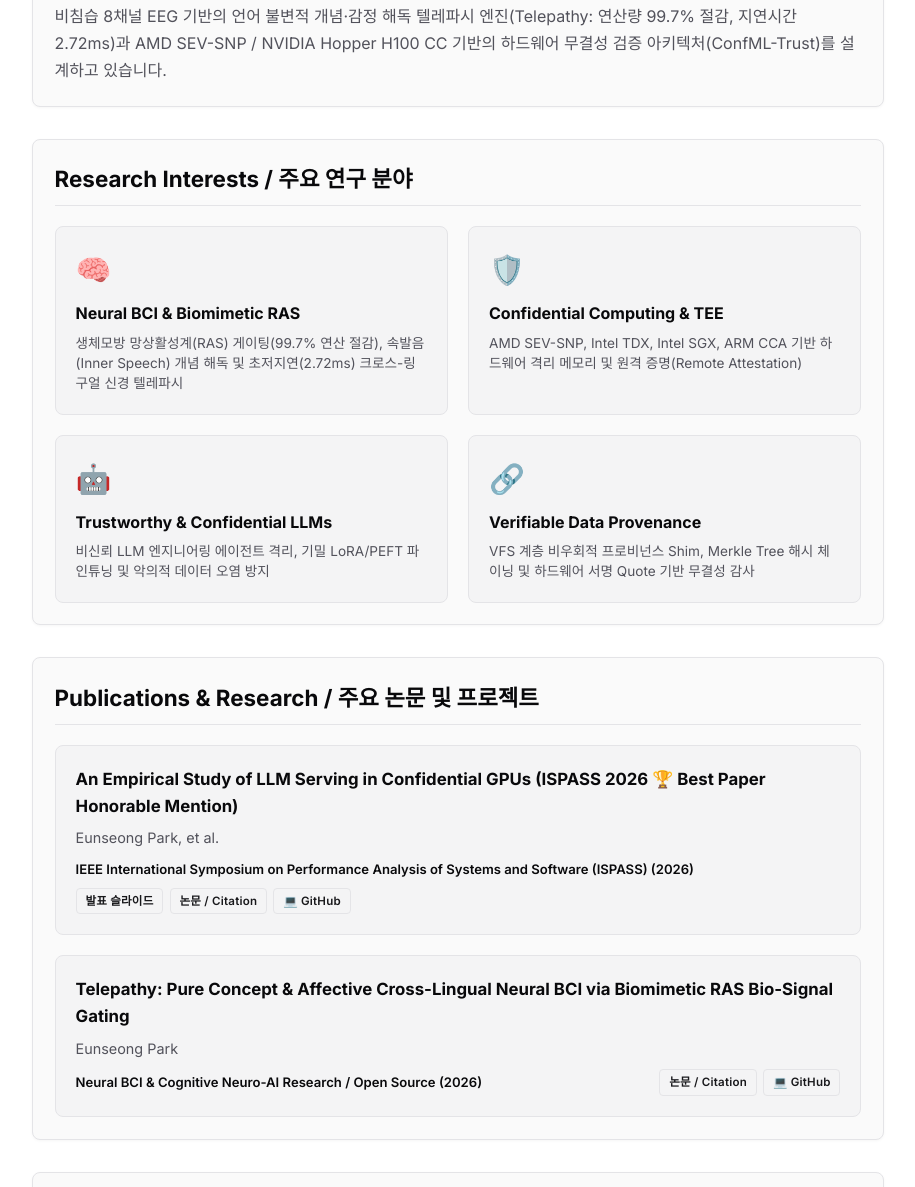
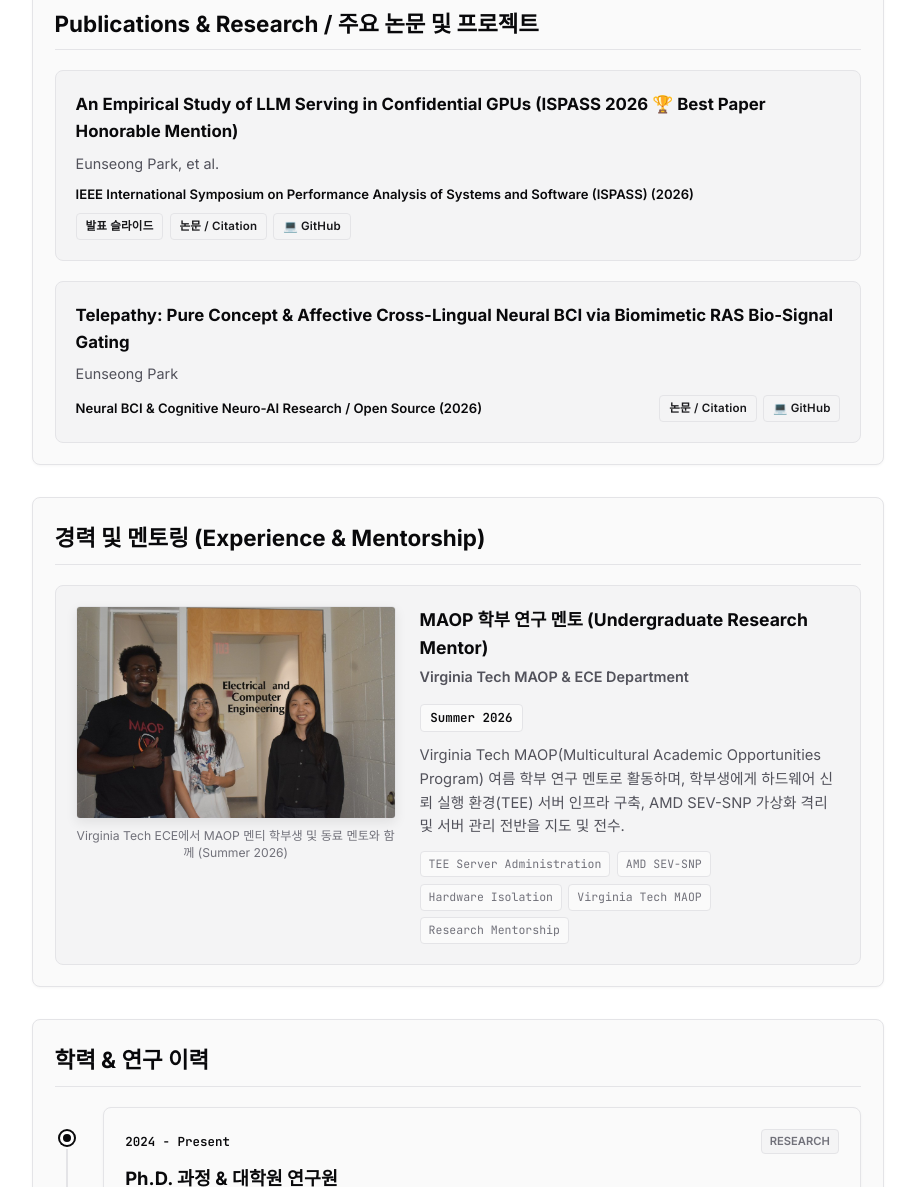
Before and after one commit to esp-vt/esp-vt.github.io, an Astro site: page /about in a window 1280 px wide. Shown: the part 549-1736 px from the top of the page, without its empty margins (182-1097 px from the left). Built offline with nearby package versions, Linux system fonts and the light colour scheme; Astro itself is replaced by a stand-in of ours.

Commit message:
Feat: Add MAOP Summer 2026 TEE server mentorship experience with photo to About page

```diff
--- a/src/pages/about.astro
+++ b/src/pages/about.astro
@@ -50,46 +50,15 @@ const publications = [
       </div>
     </header>
 
+    <!-- Introduction -->
     <div class="about-section card">
       <h2 class="section-title" data-i18n="about.intro_title">Introduction / 소개</h2>
       <p class="bio-text" data-i18n="about.bio_p1">
-        안녕하세요! <strong>Virginia Tech</strong>에서 생체모방 망상활성계(RAS) 기반 뇌파 BCI(Brain-Computer Interface),
-        신뢰 실행 환경(TEE), 기밀 컴퓨팅(Confidential Computing), 데이터 프로비넌스(Verifiable Data Provenance) 및
-        안전한 거대 언어 모델(Trustworthy LLMs) 시스템을 연구하고 있는 대학원 연구원 <strong>박은성 (Eunseong Park)</strong>입니다.
-      </p>
-      <p class="bio-text" data-i18n="about.bio_p2">
-        비침습 8채널 EEG 기반의 언어 불변적 개념·감정 해독 텔레파시 엔진(Telepathy: 연산량 99.7% 절감, 지연시간 2.72ms)과
-        AMD SEV-SNP / NVIDIA Hopper H100 CC 기반의 하드웨어 무결성 검증 아키텍처(ConfML-Trust)를 설계하고 있습니다.
+        <strong>Virginia Tech</strong> 대학원 연구원 <strong>박은성 (Eunseong Park)</strong>입니다.
       </p>
     </div>
 
-    <div class="about-section card">
-      <h2 class="section-title" data-i18n="about.interests_title">Research Interests / 주요 연구 분야</h2>
-      <div class="interests-grid">
-        <div class="interest-item">
-          <div class="interest-icon">🧠</div>
-          <h4 data-i18n="about.interest_bci_title">Neural BCI & Biomimetic RAS</h4>
-          <p data-i18n="about.interest_bci_desc">생체모방 망상활성계(RAS) 게이팅(99.7% 연산 절감), 속발음(Inner Speech) 개념 해독 및 초저지연(2.72ms) 크로스-링구얼 신경 텔레파시</p>
-        </div>
-        <div class="interest-item">
-          <div class="interest-icon">🛡️</div>
-          <h4 data-i18n="about.interest_tee_title">Confidential Computing & TEE</h4>
-          <p data-i18n="about.interest_tee_desc">AMD SEV-SNP, Intel TDX, Intel SGX, ARM CCA 기반 하드웨어 격리 메모리 및 원격 증명(Remote Attestation)</p>
-        </div>
-        <div class="interest-item">
-          <div class="interest-icon">🤖</div>
-          <h4 data-i18n="about.interest_llm_title">Trustworthy & Confidential LLMs</h4>
-          <p data-i18n="about.interest_llm_desc">비신뢰 LLM 엔지니어링 에이전트 격리, 기밀 LoRA/PEFT 파인튜닝 및 악의적 데이터 오염 방지</p>
-        </div>
-        <div class="interest-item">
-          <div class="interest-icon">🔗</div>
-          <h4 data-i18n="about.interest_prov_title">Verifiable Data Provenance</h4>
-          <p data-i18n="about.interest_prov_desc">VFS 계층 비우회적 프로비넌스 Shim, Merkle Tree 해시 체이닝 및 하드웨어 서명 Quote 기반 무결성 감사</p>
-        </div>
-      </div>
-    </div>
-
-    <!-- Publications -->
+    <!-- Publications & Research -->
     <div class="about-section card">
       <h2 class="section-title" data-i18n="about.pub_section_title">Publications & Research / 주요 논문 및 프로젝트</h2>
       <div class="publications-list">
@@ -112,7 +81,47 @@ const publications = [
       </div>
     </div>
 
-    <!-- Experience Timeline -->
+    <!-- Experience & Mentorship -->
+    <div class="about-section card">
+      <h2 class="section-title" data-i18n="experience.section_title">Experience & Mentorship / 경력 및 멘토링</h2>
+
+      <div class="experience-card">
+        <div class="experience-photo-col">
+          <img
+            src="/images/maop-mentorship-2026.jpg"
+            alt="MAOP Mentorship at Virginia Tech ECE"
+            class="experience-photo"
+          />
+          <p class="photo-caption" data-i18n="experience.maop_caption">
+            Virginia Tech ECE에서 MAOP 멘티 학부생 및 동료 멘토와 함께 (Summer 2026)
+          </p>
+        </div>
+
+        <div class="experience-content-col">
+          <div class="experience-header-row">
+            <div>
+              <h3 class="experience-role" data-i18n="experience.maop_title">MAOP 학부 연구 멘토 (Undergraduate Research Mentor)</h3>
+              <p class="experience-org" data-i18n="experience.maop_org">Virginia Tech MAOP & ECE Department</p>
+            </div>
+            <span class="period-pill" data-i18n="experience.maop_period">Summer 2026</span>
+          </div>
+
+          <p class="experience-desc" data-i18n="experience.maop_desc">
+            Virginia Tech MAOP(Multicultural Academic Opportunities Program) 여름 학부 연구 멘토로 활동하며, 학부생에게 하드웨어 신뢰 실행 환경(TEE) 서버 인프라 구축, AMD SEV-SNP 가상화 격리 및 서버 관리 전반을 지도 및 전수.
+          </p>
+
+          <div class="experience-tags">
+            <span class="tech-tag">TEE Server Administration</span>
+            <span class="tech-tag">AMD SEV-SNP</span>
+            <span class="tech-tag">Hardware Isolation</span>
+            <span class="tech-tag">Virginia Tech MAOP</span>
+            <span class="tech-tag">Research Mentorship</span>
+          </div>
+        </div>
+      </div>
+    </div>
+
+    <!-- Education & Timeline -->
     <div class="about-section card">
       <h2 class="section-title" data-i18n="section.timeline">Education & Timeline / 학력 및 이력</h2>
       <Timeline />
@@ -237,37 +246,7 @@ const publications = [
     line-height: 1.7;
   }
 
-  .interests-grid {
-    display: grid;
-    grid-template-columns: repeat(auto-fit, minmax(260px, 1fr));
-    gap: 1.25rem;
-  }
-
-  .interest-item {
-    background-color: var(--bg-tertiary);
-    padding: 1.25rem;
-    border-radius: var(--radius-md);
-    border: 1px solid var(--border-color);
-  }
-
-  .interest-icon {
-    font-size: 1.8rem;
-    margin-bottom: 0.5rem;
-  }
-
-  .interest-item h4 {
-    font-size: 1rem;
-    font-weight: 700;
-    color: var(--text-primary);
-    margin-bottom: 0.35rem;
-  }
-
-  .interest-item p {
-    font-size: 0.85rem;
-    color: var(--text-secondary);
-    line-height: 1.5;
-  }
-
+  /* Publications */
   .publications-list {
     display: flex;
     flex-direction: column;
@@ -310,7 +289,103 @@ const publications = [
     gap: 0.4rem;
   }
 
-  @media (max-width: 640px) {
+  /* Experience & Mentorship */
+  .experience-card {
+    display: flex;
+    gap: 1.5rem;
+    align-items: flex-start;
+    background-color: var(--bg-tertiary);
+    border: 1px solid var(--border-color);
+    border-radius: var(--radius-md);
+    padding: 1.25rem;
+  }
+
+  .experience-photo-col {
+    width: 320px;
+    flex-shrink: 0;
+  }
+
+  .experience-photo {
+    width: 100%;
+    height: auto;
+    aspect-ratio: 3/2;
+    object-fit: cover;
+    border-radius: var(--radius-sm);
+    border: 1px solid var(--border-color);
+    box-shadow: 0 4px 12px rgba(0, 0, 0, 0.08);
+  }
+
+  .photo-caption {
+    font-size: 0.76rem;
+    color: var(--text-muted);
+    line-height: 1.4;
+    margin-top: 0.5rem;
+    text-align: center;
+  }
+
+  .experience-content-col {
+    flex: 1;
+    display: flex;
+    flex-direction: column;
+    gap: 0.75rem;
+  }
+
+  .experience-header-row {
+    display: flex;
+    justify-content: space-between;
+    align-items: flex-start;
+    gap: 1rem;
+    flex-wrap: wrap;
+  }
+
+  .experience-role {
+    font-size: 1.1rem;
+    font-weight: 700;
+    color: var(--text-primary);
+    margin-bottom: 0.2rem;
+  }
+
+  .experience-org {
+    font-size: 0.9rem;
+    color: var(--text-secondary);
+    font-weight: 600;
+  }
+
+  .period-pill {
+    font-family: var(--font-mono);
+    font-size: 0.78rem;
+    font-weight: 600;
+    padding: 0.2rem 0.6rem;
+    border-radius: var(--radius-sm);
+    background-color: var(--bg-secondary);
+    color: var(--accent-primary);
+    border: 1px solid var(--border-color);
+  }
+
+  .experience-desc {
+    font-size: 0.92rem;
+    color: var(--text-secondary);
+    line-height: 1.6;
+  }
+
+  .experience-tags {
+    display: flex;
+    flex-wrap: wrap;
+    gap: 0.4rem;
+    margin-top: auto;
+  }
+
+  .tech-tag {
+    font-family: var(--font-mono);
+    font-size: 0.72rem;
+    padding: 0.2rem 0.5rem;
+    border-radius: var(--radius-sm);
+    background-color: var(--bg-secondary);
+    color: var(--text-muted);
+    border: 1px solid var(--border-color);
+  }
+
+  @media (max-width: 768px) {
     .about-header {
       flex-direction: column;
       text-align: center;
@@ -319,5 +394,11 @@ const publications = [
     .profile-links, .contact-badges {
       justify-content: center;
     }
+    .experience-card {
+      flex-direction: column;
+    }
+    .experience-photo-col {
+      width: 100%;
+    }
   }
 </style>
--- a/src/pages/index.astro
+++ b/src/pages/index.astro
@@ -26,9 +26,6 @@ const techStacks = [
   <section class="minimal-hero">
     <div class="container">
       <div class="hero-top">
-        <div class="hero-intro-left">
-          <img src="/avatar.png" alt={SITE_CONFIG.name} class="hero-avatar" />
-          <div>
             <div class="name-title-group">
               <h1 class="hero-name">{SITE_CONFIG.name} <span class="korean-sub">({SITE_CONFIG.koreanName})</span></h1>
             </div>
--- a/src/site.config.ts
+++ b/src/site.config.ts
@@ -98,6 +98,14 @@ export const UI_TRANSLATIONS: Record<SupportedLanguage, Record<string, string>>
     'stack.ai': '신뢰 가능한 AI & LLM',
     'stack.systems': '시스템 & 클라우드 보안',
 
+    // Experience & Mentoring
+    'experience.section_title': '경력 및 멘토링 (Experience & Mentorship)',
+    'experience.maop_title': 'MAOP 학부 연구 멘토 (Undergraduate Research Mentor)',
+    'experience.maop_org': 'Virginia Tech MAOP & ECE Department',
+    'experience.maop_period': 'Summer 2026',
+    'experience.maop_desc': 'Virginia Tech MAOP(Multicultural Academic Opportunities Program) 여름 학부 연구 멘토로 활동하며, 학부생에게 하드웨어 신뢰 실행 환경(TEE) 서버 인프라 구축, AMD SEV-SNP 가상화 격리 및 서버 관리 전반을 지도 및 전수.',
+    'experience.maop_caption': 'Virginia Tech ECE에서 MAOP 멘티 학부생 및 동료 멘토와 함께 (Summer 2026)',
+
     // Timeline
     'timeline.phd_title': 'Ph.D. 과정 & 대학원 연구원',
     'timeline.phd_org': 'Virginia Tech (CS / ECE)',
@@ -193,6 +201,14 @@ export const UI_TRANSLATIONS: Record<SupportedLanguage, Record<string, string>>
     'stack.ai': 'Trustworthy AI & LLM',
     'stack.systems': 'Systems & Cloud Security',
 
+    // Experience & Mentoring
+    'experience.section_title': 'Experience & Mentorship',
+    'experience.maop_title': 'MAOP Undergraduate Research Mentor',
+    'experience.maop_org': 'Virginia Tech MAOP & ECE Department',
+    'experience.maop_period': 'Summer 2026',
+    'experience.maop_desc': 'Served as an undergraduate research mentor in the Virginia Tech MAOP (Multicultural Academic Opportunities Program) during Summer 2026, mentoring and instructing students in TEE (Trusted Execution Environment) server management, AMD SEV-SNP hardware isolation, and cloud security infrastructure.',
+    'experience.maop_caption': 'Mentoring session at Virginia Tech ECE with MAOP undergraduate mentee and fellow mentors (Summer 2026)',
+
     // Timeline
     'timeline.phd_title': 'Ph.D. Student & Graduate Researcher',
     'timeline.phd_org': 'Virginia Tech (CS / ECE)',
@@ -276,6 +292,13 @@ export const UI_TRANSLATIONS: Record<SupportedLanguage, Record<string, string>>
     'stack.tee': '机密硬件与TEE',
     'stack.ai': '可信AI与大模型',
     'stack.systems': '系统与云安全',
+        // Experience & Mentoring
+    'experience.section_title': '经历与导师活动 (Experience & Mentorship)',
+    'experience.maop_title': 'MAOP 本科生科研导师 (Research Mentor)',
+    'experience.maop_org': '弗吉尼亚理工大学 MAOP & ECE 系',
+    'experience.maop_period': '2026年夏季',
+    'experience.maop_desc': '2026年夏季担任弗吉尼亚理工大学 MAOP 科研导师，全面指导本科生进行机密计算 TEE 服务器基础设施搭建、AMD SEV-SNP 硬件隔离与服务器管理。',
+    'experience.maop_caption': '在弗吉尼亚理工大学 ECE 与 MAOP 学员及导师合影 (2026 夏季)',
     'timeline.phd_title': '博士研究生 & 大学院研究员',
     'timeline.phd_org': '弗吉尼亚理工大学 (CS / ECE)',
     'timeline.phd_desc': '开展生体仿生RAS多语言脑机接口与机密GPU环境下大模型服务性能分析研究。',
@@ -350,6 +373,13 @@ export const UI_TRANSLATIONS: Record<SupportedLanguage, Record<string, string>>
     'stack.tee': '機密ハードウェア & TEE',
     'stack.ai': '信頼できるAI & LLM',
     'stack.systems': 'システム & クラウドセキュリティ',
+        // Experience & Mentoring
+    'experience.section_title': '活動・指導経歴 (Experience & Mentorship)',
+    'experience.maop_title': 'MAOP 学部生研究メンター (Research Mentor)',
+    'experience.maop_org': 'バージニア工科大学 MAOP & ECE 学科',
+    'experience.maop_period': '2026年 夏季',
+    'experience.maop_desc': '2026年夏季、バージニア工科大学 MAOP プログラムの研究メンターとして、学部生に対しTEE（信頼実行環境）サーバー管理全般、AMD SEV-SNP ハードウェア隔離およびインフラ運用を指導。',
+    'experience.maop_caption': 'バージニア工科大学 ECE にて MAOP メンティーおよび共同メンターと共に (2026 Summer)',
     'timeline.phd_title': '博士課程 & 大学院研究員',
     'timeline.phd_org': 'バージニア工科大学 (CS / ECE)',
     'timeline.phd_desc': '生体模倣RAS多言語脳波テレパシーBCIおよび機密GPU環境下でのLLMサービング性能プロファイリング研究。',
@@ -424,6 +454,13 @@ export const UI_TRANSLATIONS: Record<SupportedLanguage, Record<string, string>>
     'stack.tee': 'Sprzętowe TEE i Poufne Przetwarzanie',
     'stack.ai': 'Bezpieczne AI i Modele LLM',
     'stack.systems': 'Bezpieczeństwo Systemów i Chmury',
+        // Experience & Mentoring
+    'experience.section_title': 'Doświadczenie i Mentoring (Experience & Mentorship)',
+    'experience.maop_title': 'Mentor Naukowy w Programie MAOP',
+    'experience.maop_org': 'Virginia Tech MAOP & Wydział ECE',
+    'experience.maop_period': 'Lato 2026',
+    'experience.maop_desc': 'Prowadzenie mentoringu dla studentów w programie Virginia Tech MAOP (Lato 2026) w zakresie zarządzania serwerami TEE (Trusted Execution Environment), izolacji sprzętowej AMD SEV-SNP i infrastruktury bezpieczeństwa.',
+    'experience.maop_caption': 'Mentoring na wydziale Virginia Tech ECE ze studentem MAOP (Lato 2026)',
     'timeline.phd_title': 'Doktorant i Badacz Akademicki',
     'timeline.phd_org': 'Virginia Tech (CS / ECE)',
     'timeline.phd_desc': 'Badania nad wielojęzycznym BCI RAS oraz profilowaniem wydajności obsługi LLM w poufnych GPU.',
@@ -498,6 +535,13 @@ export const UI_TRANSLATIONS: Record<SupportedLanguage, Record<string, string>>
     'stack.tee': 'Vertraulichi Hardware & TEE',
     'stack.ai': 'Vertrauenswürdigi AI & LLM',
     'stack.systems': 'System- & Cloud-Sicherheit',
+        // Experience & Mentoring
+    'experience.section_title': 'Erfahrig & Mentoring (Experience & Mentorship)',
+    'experience.maop_title': 'MAOP Forschigs-Mentor für Studierendi',
+    'experience.maop_org': 'Virginia Tech MAOP & ECE Departement',
+    'experience.maop_period': 'Summer 2026',
+    'experience.maop_desc': 'Im Summer 2026 als Mentor im Virginia Tech MAOP Programm tätig gsi und Studierendi i TEE Server-Verwaltig, AMD SEV-SNP Hardware-Isolation und Cloud-Sicherheit usbildet.',
+    'experience.maop_caption': 'Mentoring-Session am Virginia Tech ECE mit MAOP Studierende (Summer 2026)',
     'timeline.phd_title': 'Doktorand & Forscher',
     'timeline.phd_org': 'Virginia Tech (CS / ECE)',
     'timeline.phd_desc': 'Forschig a mehrsprochigem BCI RAS und Performance-Profiling vo LLM Serving i vertrauliche GPUs.',
```
Also changed, not shown: public/images/maop-mentorship-2026.jpg (added).
